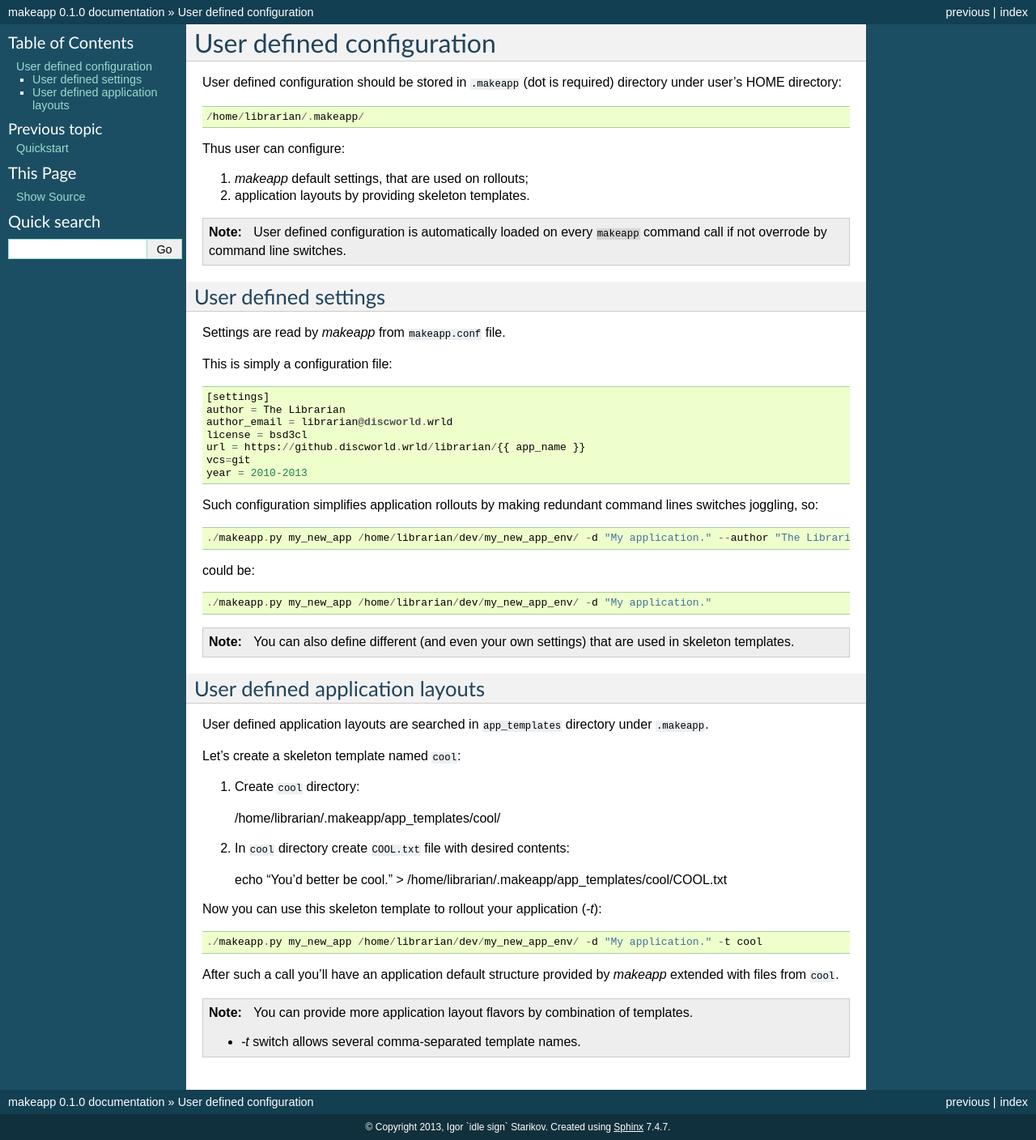
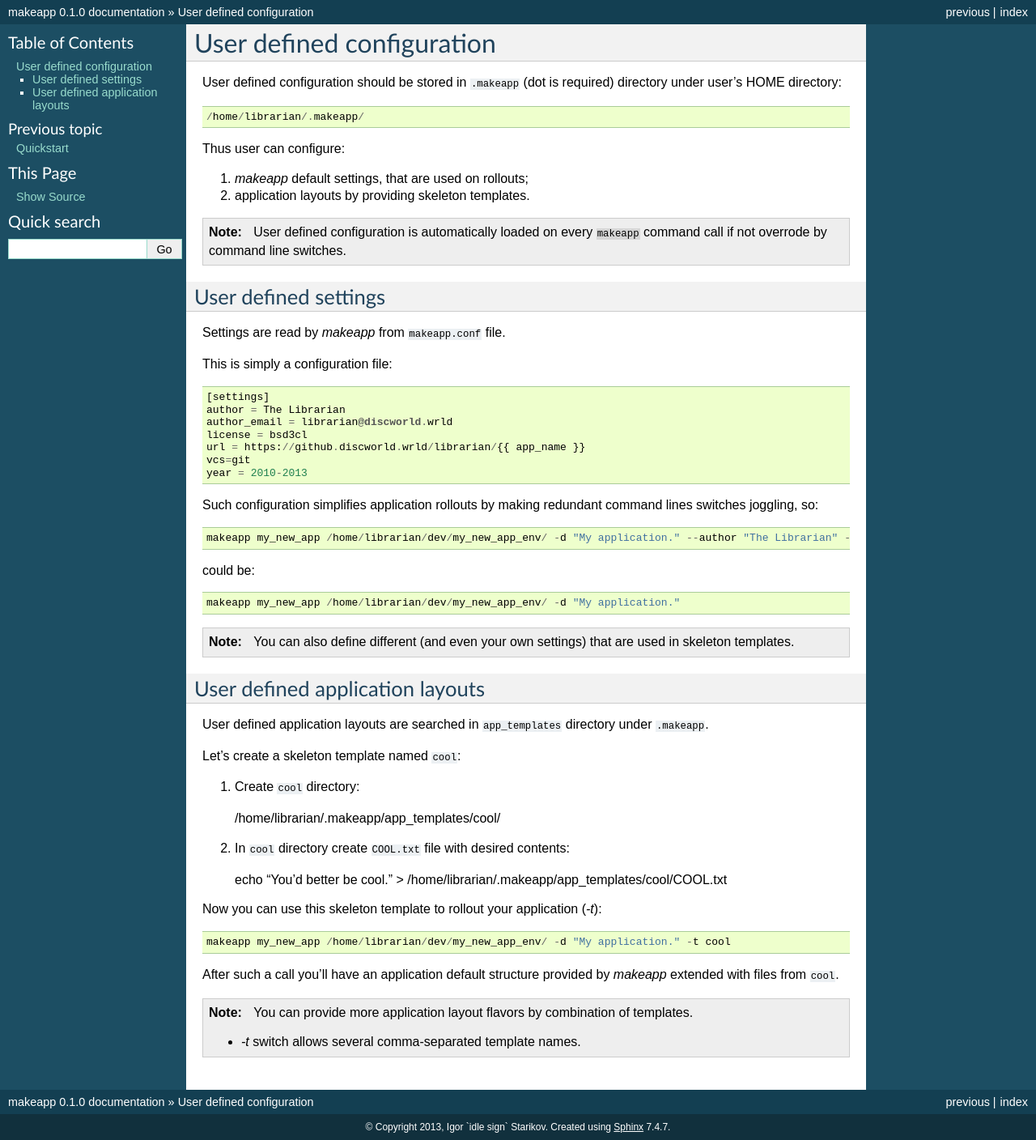
Before and after one commit to idlesign/makeapp, a Sphinx documentation site: the page built from docs/source/userconf.rst, in a window 1280 px wide. Shown: the whole page at 81% size. Built offline with Sphinx 7.4.7, drawn with Linux system fonts in a browser that asks for light colours.

```diff
--- a/README.rst
+++ b/README.rst
@@ -22,7 +22,7 @@ Description
 
 Make new application skeleton using interactive mode (`-i`)::
 
-    ./makeapp.py my_new_app /home/librarian/dev/my_new_app_env/ -i -d "My application." --author "The Librarian"
+    makeapp my_new_app /home/librarian/dev/my_new_app_env/ -i -d "My application." --author "The Librarian"
 
 
 This will create a decent application skeleton (setup.py, docs, tests, etc.) and initialize Git repository.
@@ -30,7 +30,7 @@ This will create a decent application skeleton (setup.py, docs, tests, etc.) and
 
 Get some help on command line switches::
 
-    ./makeapp.py --help
+    makeapp --help
 
 
 Note: This software can function both as a command line tool and as a Python module.
--- a/docs/source/quickstart.rst
+++ b/docs/source/quickstart.rst
@@ -4,7 +4,7 @@ Quickstart
 
 Make new application skeleton using interactive mode (`-i`)::
 
-    ./makeapp.py my_new_app /home/librarian/dev/my_new_app_env/ -i -d "My application." --author "The Librarian"
+    makeapp my_new_app /home/librarian/dev/my_new_app_env/ -i -d "My application." --author "The Librarian"
 
 
 This will create a decent application skeleton (setup.py, docs, tests, etc.) and initialize Git repository.
@@ -12,7 +12,7 @@ This will create a decent application skeleton (setup.py, docs, tests, etc.) and
 
 Get some help on command line switches::
 
-    ./makeapp.py --help
+    makeapp --help
 
 
 Note: This software can function both as a command line tool and as a Python module.
--- a/docs/source/userconf.rst
+++ b/docs/source/userconf.rst
@@ -37,11 +37,11 @@ This is simply a configuration file::
 
 Such configuration simplifies application rollouts by making redundant command lines switches joggling, so::
 
-    ./makeapp.py my_new_app /home/librarian/dev/my_new_app_env/ -d "My application." --author "The Librarian" --year "2010-2013"
+    makeapp my_new_app /home/librarian/dev/my_new_app_env/ -d "My application." --author "The Librarian" --year "2010-2013"
 
 could be::
 
-    ./makeapp.py my_new_app /home/librarian/dev/my_new_app_env/ -d "My application."
+    makeapp my_new_app /home/librarian/dev/my_new_app_env/ -d "My application."
 
 
 .. note::
@@ -68,7 +68,7 @@ Let's create a skeleton template named ``cool``:
 
 Now you can use this skeleton template to rollout your application (`-t`)::
 
-    ./makeapp.py my_new_app /home/librarian/dev/my_new_app_env/ -d "My application." -t cool
+    makeapp my_new_app /home/librarian/dev/my_new_app_env/ -d "My application." -t cool
 
 After such a call you'll have an application default structure provided by `makeapp` extended with files
 from ``cool``.
--- a/setup.py
+++ b/setup.py
@@ -22,9 +22,8 @@ setup(
     include_package_data=True,
     zip_safe=False,
 
-    install_requires=[
-      'requests',
-    ],
+    install_requires=['requests'],
+    scripts=['bin/makeapp'],
 
     classifiers=[
         # As in https://pypi.python.org/pypi?:action=list_classifiers
```
Also changed, not shown: 3 other files.
